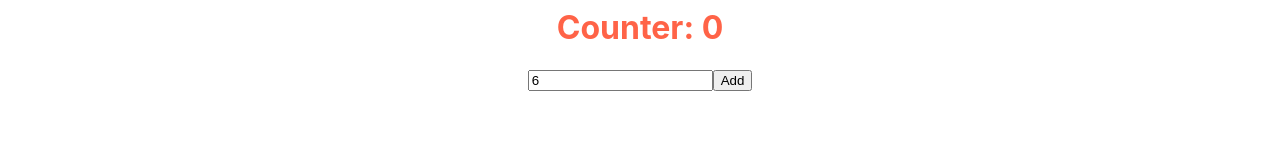
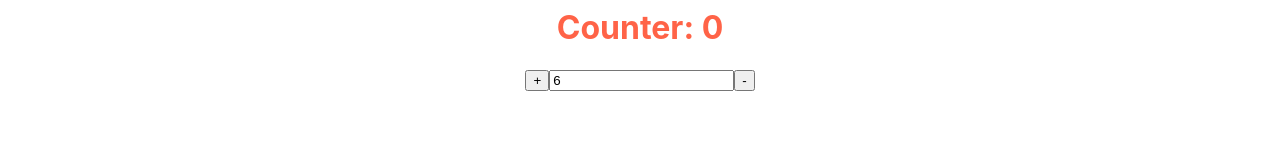
Before and after one commit to sameersheikh2/React-hooks, a React (Create React App) app: page /task2 in a window 1280 px wide. Shown: the part 145-300 px from the top of the page. Built offline with nearby package versions, Linux system fonts and the light colour scheme.

Commit message:
add decrement button, rearrange increment button

```diff
--- a/src/Components/Input/task2.js
+++ b/src/Components/Input/task2.js
@@ -7,6 +7,13 @@ const Counter = () => {
   return (
     <div>
       <h1>Counter: {counter}</h1>
+      <button
+        onClick={() => {
+          setCounter(counter + num);
+        }}
+      >
+        +
+      </button>
       <input
         type="number"
         value={num}
@@ -16,10 +23,10 @@ const Counter = () => {
       />
       <button
         onClick={() => {
-          setCounter(counter + num);
+          setCounter(counter - num);
         }}
       >
-        Add
+        -
       </button>
     </div>
   );
```
